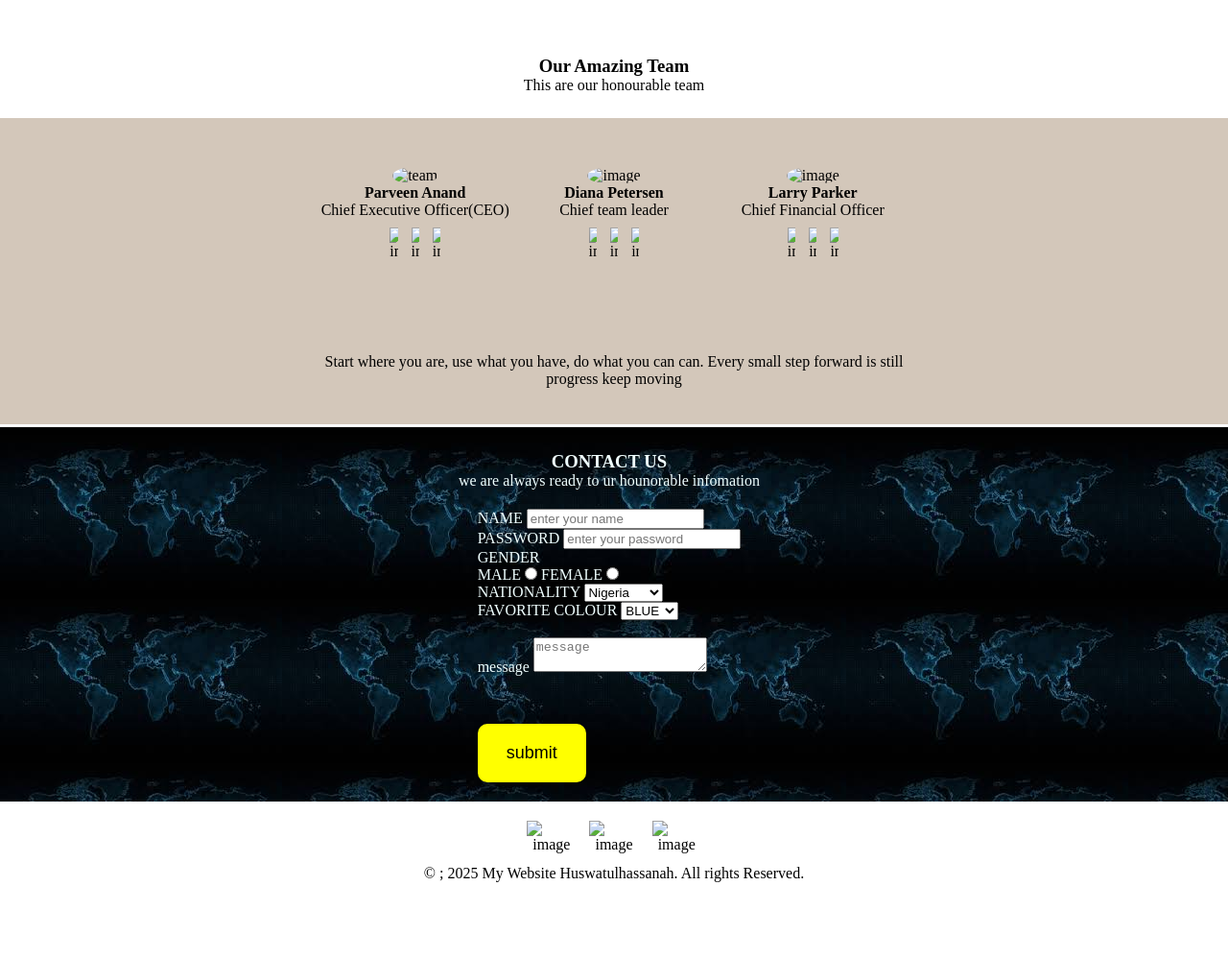
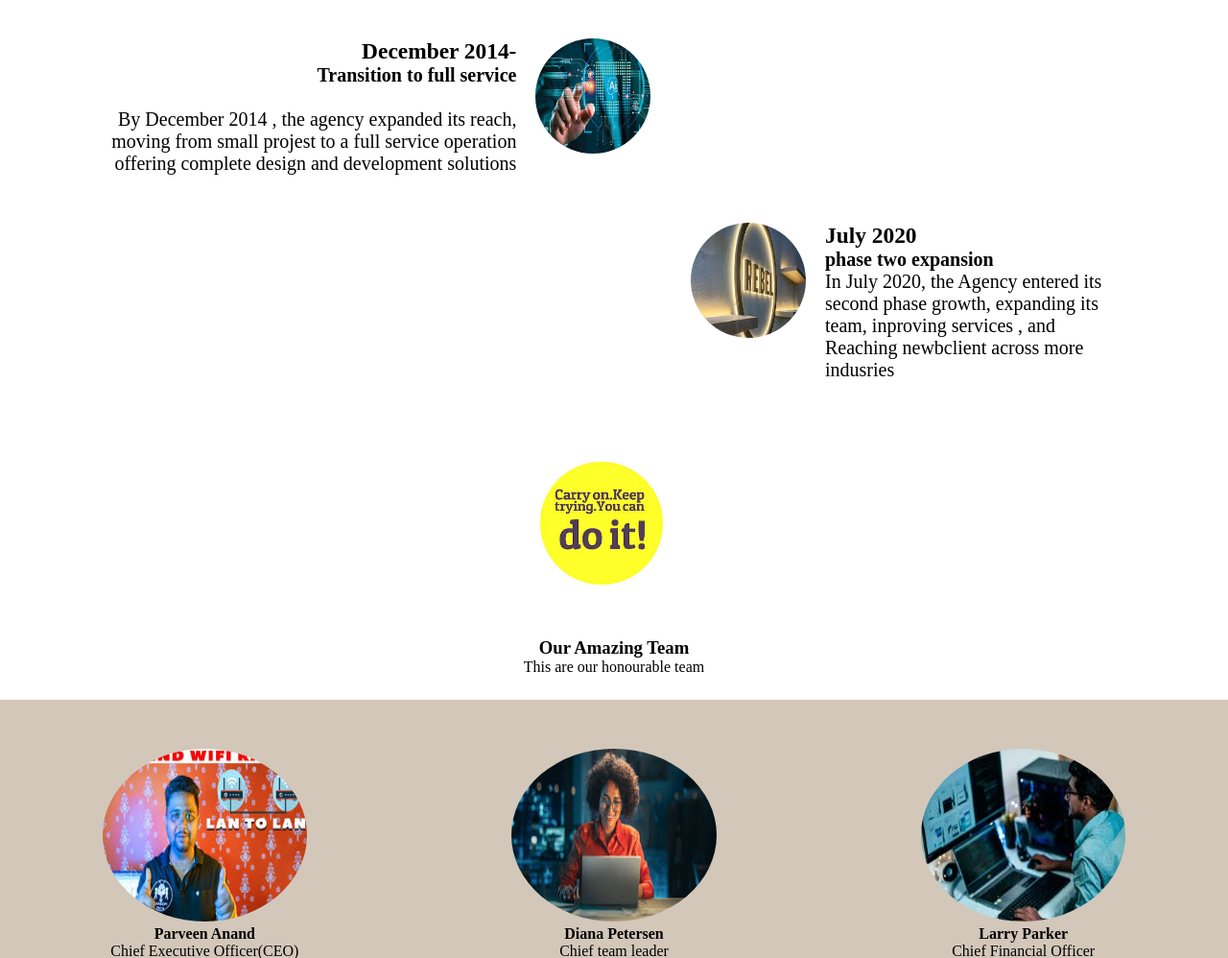
Before and after one commit to huswatulhassana/My-First-Webpage, a plain HTML site: page index.html in a window 1280 px wide. Shown: the part 1802-2800 px from the top of the page at 96% size. Before the commit the page ends 2771 px from the top, so only its background shows below. Drawn offline with Linux system fonts and the light colour scheme; files whose address does not match are found by name.

Commit message:
image folder

```diff
--- a/index.html
+++ b/index.html
@@ -34,9 +34,9 @@
         <h2>Services</h2>
         <p>This are what we offers!</p>
         <div class="icon">
-        <img width="4%" src="./e-commers icon.jfif" alt="e-commers logo">
-        <img width="4%" src="./desidn icon.jfif" alt="Responsive logo">
-        <img width="4%" src="./web security icon.jfif" alt="security logo">
+        <img width="4%" src="image/e-commers icon.jfif" alt="e-commers logo">
+        <img width="4%" src="image/desidn icon.jfif" alt="Responsive logo">
+        <img width="4%" src="image/web security icon.jfif" alt="security logo">
          </div>
          <div class="words">
             <h3>E-commerce</h3>
@@ -58,28 +58,28 @@
   </div>
   <div class="portfolio">
   <div class="port">
-     <img style="width:95%; height: 230px;" src="./first parfolio.webp" alt="watch icon">
+     <img style="width:95%; height: 230px;" src="image/first parfolio.webp" alt="watch icon">
      <h4>Threads</h4>
     <p>conects sections </p>
-      <img  style="width :95%; height: 230px;"  src="./coke portfolio.jfif" alt="icon">
+      <img  style="width :95%; height: 230px;"  src="image/coke portfolio.jfif" alt="icon">
       <h4>Lines</h4>
       <p>organized layout</p>
       </div>
       <div class="port" >
-          <img  style="width:95%; height: 230px; background-color: black;"  src="./a13375c_l_107x1.avif" alt="icon">
+          <img  style="width:95%; height: 230px; background-color: black;"  src="image/a13375c_l_107x1.avif" alt="icon">
           <h4>Explore</h4>
            <p>Disscover project</p>
 
 
-            <img  style="width:95%;" height="230px"  src="./rainbow potfolio.jfif" alt="icon">
+            <img  style="width:95%;" height="230px"  src="image/rainbow potfolio.jfif" alt="icon">
             <h4>Southwest</h4>
              <p> creative direction</p>
         </div>
         <div class="port">
-        <img style="width:95%; height: 230px;"  src="./download (7).jfif" alt="image">
+        <img style="width:95%; height: 230px;"  src="image/download (7).jfif" alt="image">
         <h4  >finish</h4>
         <p>final presentation</p>
-         <img style="width:95%; height: 230px;" src="./head.jfif" alt="icon">
+         <img style="width:95%; height: 230px;" src="image/head.jfif" alt="icon">
          <h4>Window</h4>
          <p> Display context</p>
         </div>
@@ -96,7 +96,7 @@
             <p>Started on 2009 with a passion for codding and learning. faced challendes, gained exprreince. and built  the foundation for a futurebin progamming</p>
         </div>
             <div>
-                <img  class="mercy"  src="./random about.jfif" alt="image">
+                <img  class="mercy"  src="image/random about.jfif" alt="image">
             </div>
     </div>
 </div>
@@ -104,7 +104,7 @@
 <div class="pushing" style="margin-left:720px;">
     <div class="push">
         <div>
-            <img class="mercy" src="./comput img.jfif" alt="image">
+            <img class="mercy" src="image/comput img.jfif" alt="image">
         </div>
         <div style="font-size: 20px; text-align: left;">
             <h3> March 2011 </h3>
@@ -122,7 +122,7 @@
                 <p> By December 2014 , the agency expanded its reach, moving  from small projest to a full service operation offering complete design and development solutions</p>
             </div>
             <div>
-                <img class="mercy"  src="./about img.jfif"  alt="logo">
+                <img class="mercy"  src="image/about img.jfif"  alt="logo">
             </div>
         </div>
 </div>
@@ -130,7 +130,7 @@
 <div class="pushing" style="margin-left: 720px;">
     <div class="push">
             <div>
-                <img class="mercy" src="./download (6).jfif"  height="90px"alt="compan logo">
+                <img class="mercy" src="image/download (6).jfif"  height="90px"alt="compan logo">
             </div>
             <div style="font-size: 20px; text-align: left;">
                 <h3>July 2020
@@ -143,7 +143,7 @@
 
 
 <section>
-        <img src="./yellow.jfif" alt="" class="yer">
+        <img src="image/yellow.jfif" alt="" class="yer">
 </section>
 
 
@@ -155,39 +155,39 @@
 
 <section class="team">
 <div >
-    <img class="tick"  src="./team img.jfif"  alt="team">
+    <img class="tick"  src="image/team img.jfif"  alt="team">
       <h4>Parveen Anand</h4>
         <p>Chief Executive Officer(CEO)</p>
     <div class="fort">
-       <img class="veen" src="./twitter-165.png" alt="image">
-          <img class="veen" src="./download (3).png" alt="image">
-       <img class="veen" src="./images (1).png" alt="image">
+       <img class="veen" src="image/twitter-165.png" alt="image">
+          <img class="veen" src="image/download (3).png" alt="image">
+       <img class="veen" src="image/images (1).png" alt="image">
      </div>
 </div>
 
 
 <div>
- <img class="tick" src="./second team.jfif" alt="image">
+ <img class="tick" src="image/second team.jfif" alt="image">
  <h4>Diana Petersen</h4>
  <p>Chief team leader</p>
      <div class="fort">
-       <img class="veen"  src="./twitter-165.png" alt="image">
-     <img class="veen" src="./download (3).png" alt="image">
-  <img class="veen" src="./images (1).png" alt="image">
+       <img class="veen"  src="image/twitter-165.png" alt="image">
+     <img class="veen" src="image/download (3).png" alt="image">
+  <img class="veen" src="image/images (1).png" alt="image">
  </div>
 </div>
 
 
 <div>
-    <img class="tick" src="./comput img.jfif" alt="image">
+    <img class="tick" src="image/comput img.jfif" alt="image">
       <h4>Larry Parker</h4>
        <p>Chief Financial Officer</p>
 
 
     <div class="fort">
-      <img class="veen" src="./twitter-165.png" alt="image">
-       <img class="veen" src="./download (3).png" alt="image">
-    <img class="veen" src="./images (1).png" alt="image">
+      <img class="veen" src="image/twitter-165.png" alt="image">
+       <img class="veen" src="image/download (3).png" alt="image">
+    <img class="veen" src="image/images (1).png" alt="image">
   </div>
 </div>
   </section>
@@ -243,9 +243,9 @@
 
 
  <div class="fort">
-   <img class="veen" src="./twitter-165.png" alt="image">
-     <img class="veen" src="./download (3).png" alt="image">
-       <img class="veen" src="./images (1).png" alt="image">
+   <img class="veen" src="image/twitter-165.png" alt="image">
+     <img class="veen" src="image/download (3).png" alt="image">
+       <img class="veen" src="image/images (1).png" alt="image">
      </div>
    <footer>
  <p>&copy ; 2025 My Website Huswatulhassanah. All rights Reserved. </p>
```
